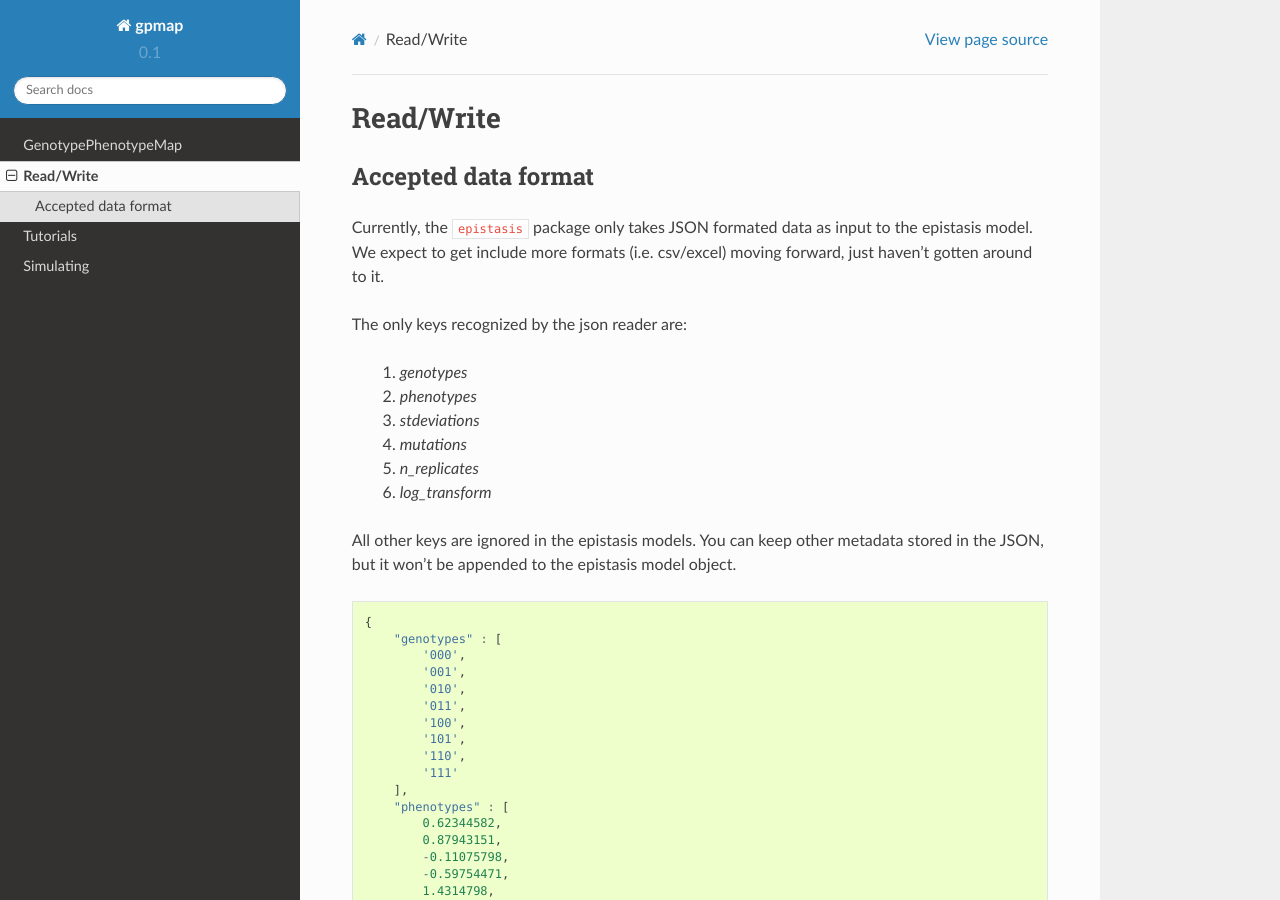
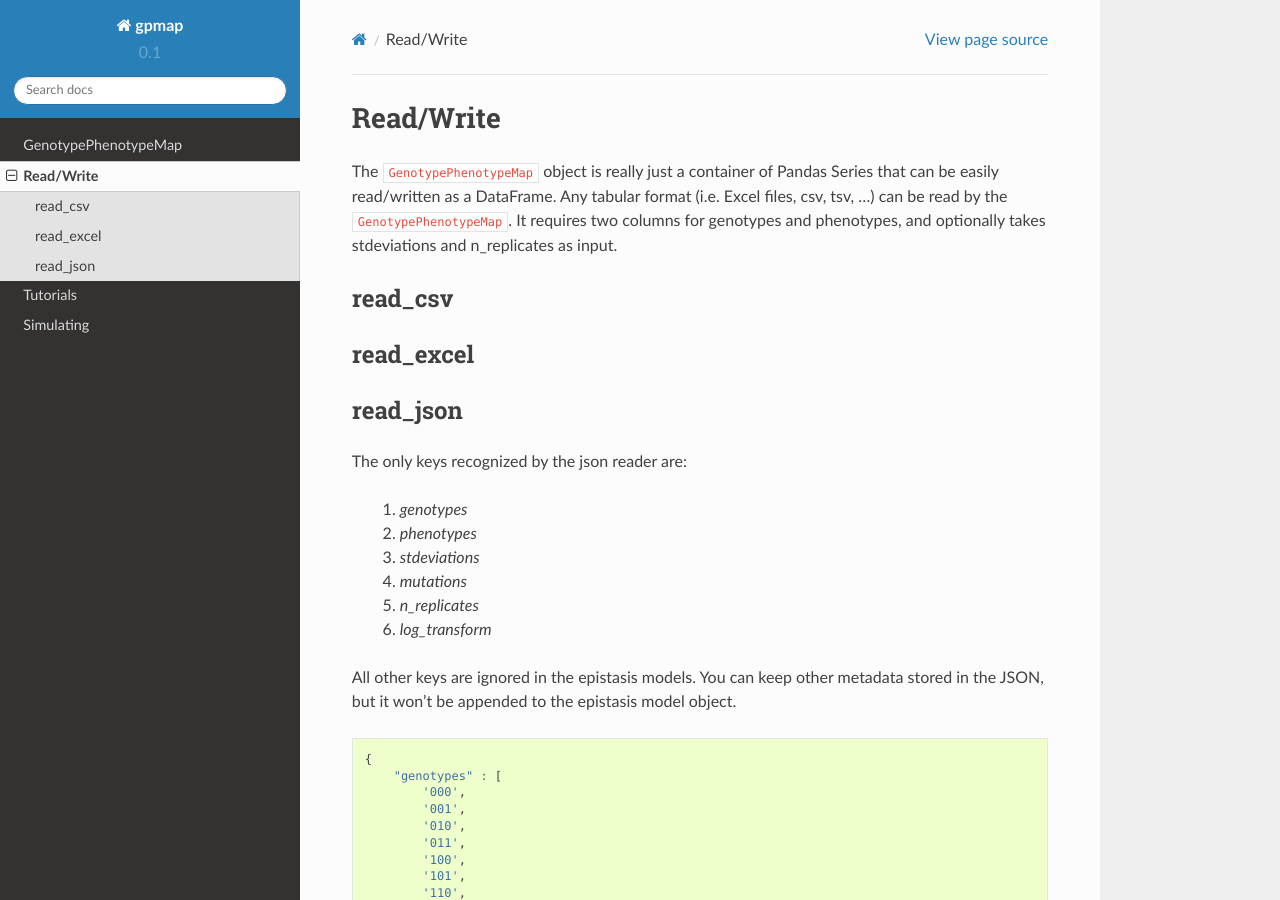
Before and after one commit to harmslab/gpmap, a Sphinx documentation site: the page built from docs/_pages/io.rst, in a window 1280 px wide and 900 px high. Built offline with Sphinx 7.4.7 and the Read the Docs theme 2.0.0, drawn with Linux system fonts in a browser that asks for light colours; pages that are not in the unit, such as notebooks, are missing from menus.

Commit message:
add to docs

```diff
--- a/docs/_pages/io.rst
+++ b/docs/_pages/io.rst
@@ -1,12 +1,22 @@
 Read/Write
 ==========
 
-Accepted data format
---------------------
+The ``GenotypePhenotypeMap`` object is really just a container of Pandas Series that
+can be easily read/written as a DataFrame. Any tabular format (i.e. Excel files,
+csv, tsv, ...) can be read by the ``GenotypePhenotypeMap``. It requires two columns
+for genotypes and phenotypes, and optionally takes stdeviations and n_replicates as input.
 
-Currently, the ``epistasis`` package only takes JSON formated data as input to
-the epistasis model. We expect to get include more formats (i.e. csv/excel) moving
-forward, just haven't gotten around to it.
+read_csv
+--------
+
+
+
+read_excel
+----------
+
+
+read_json
+---------
 
 The only keys recognized by the json reader are:
 
```
Also changed, not shown: docs/_pages/tutorials.rst (+0 -10 lines).
